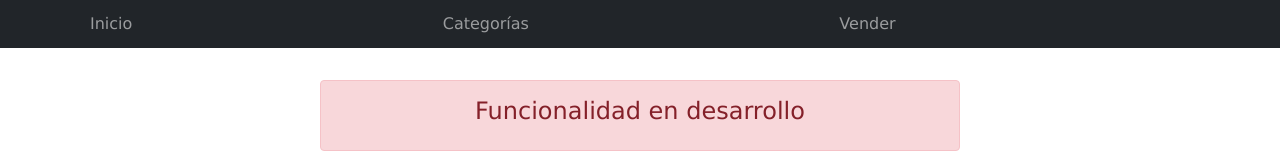
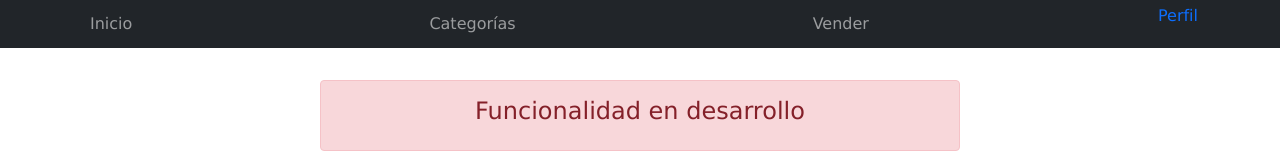
Before and after one commit to alexanderustra/JaP-eComerce, a plain HTML site: page cart.html in a window 1280 px wide. Shown: the top 160 px of the page. Drawn offline with Linux system fonts and the light colour scheme.

Commit message:
Update cart.html

```diff
--- a/cart.html
+++ b/cart.html
@@ -30,6 +30,7 @@
             <a class="nav-link" href="sell.html">Vender</a>
           </li>
           <li class="nav-item">
+            <a href="my-profile.html" id="perfil-a">Perfil</a>
           </li>
         </ul>
       </div>
```
